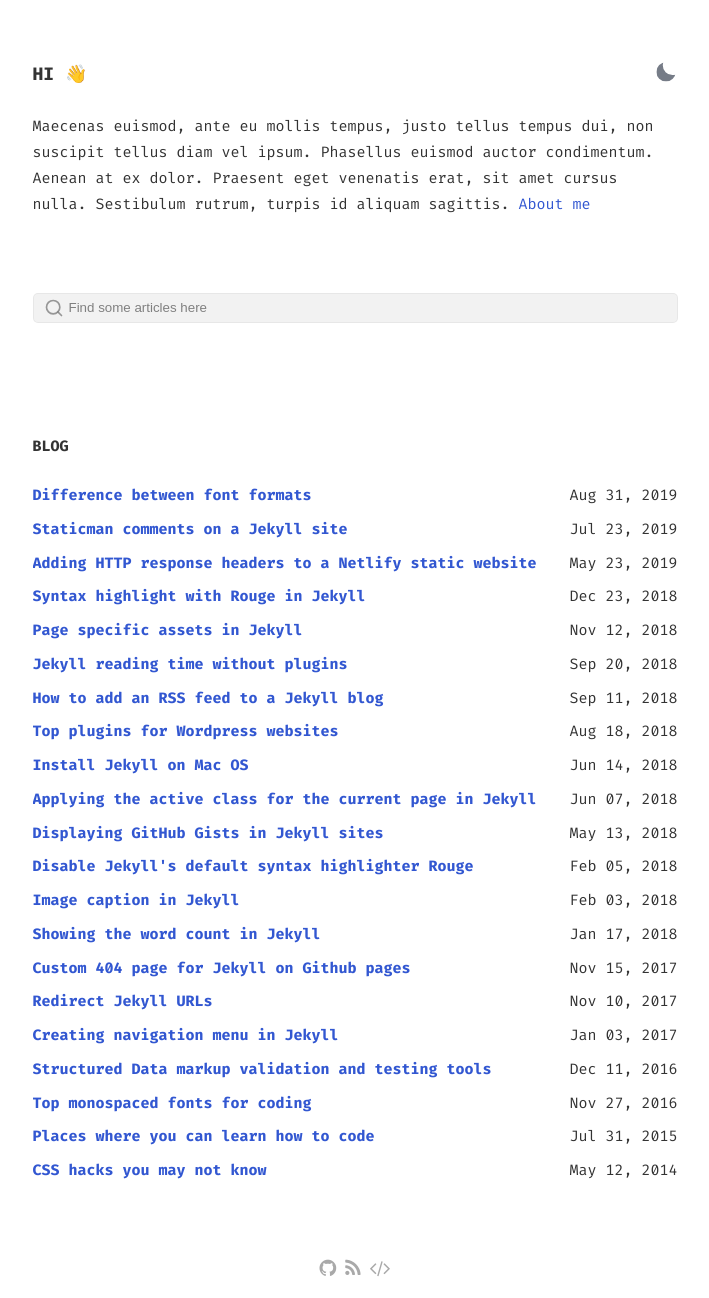
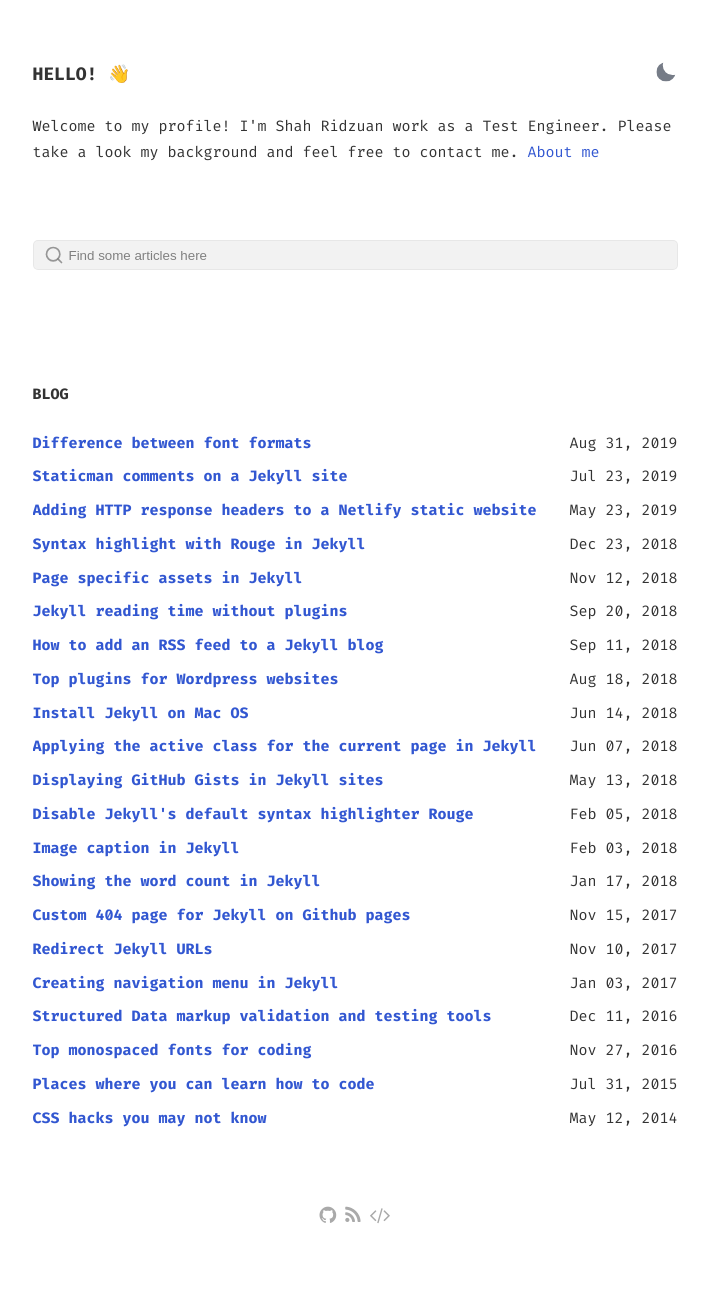
Before and after one commit to shahrid92/shahrid92.github.io, a Jekyll site: the page built from index.html, in a window 1280 px wide. Shown: the whole page, without its empty margins (285-994 px from the left). Built offline with Jekyll 4.4.1, drawn with Linux system fonts in a browser that asks for light colours; after the commit the page ends 1246 px from its top, so only the background shows below that.

Commit message:
Edit intro

```diff
--- a/index.html
+++ b/index.html
@@ -3,15 +3,13 @@ layout: default
 ---
 <section id="intro">
     <div class="flex-row-between">
-        <h1>Hi 👋</h1>
+        <h1>Hello! 👋</h1>
         <button title="Change theme" id="theme-toggle" onclick="modeSwitcher()">
             <div></div>
         </button>
     </div>
     <div class="bio">
-        Maecenas euismod, ante eu mollis tempus, justo tellus tempus dui, non suscipit tellus diam vel ipsum.
-        Phasellus euismod auctor condimentum. Aenean at ex dolor. Praesent eget venenatis erat, sit amet cursus
-        nulla. Sestibulum rutrum, turpis id aliquam sagittis. <a href="{{ site.baseurl }}/about"> About me</a>
+        Welcome to my profile! I'm Shah Ridzuan work as a Test Engineer. Please take a look my background and feel free to contact me. <a href="{{ site.baseurl }}/about"> About me</a>
         </p>
     </div>
 
```
